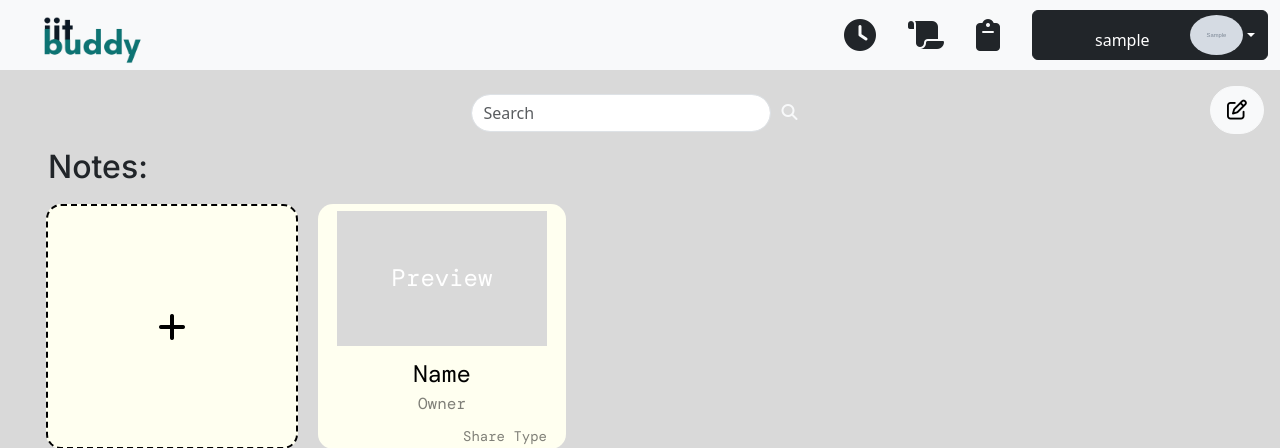
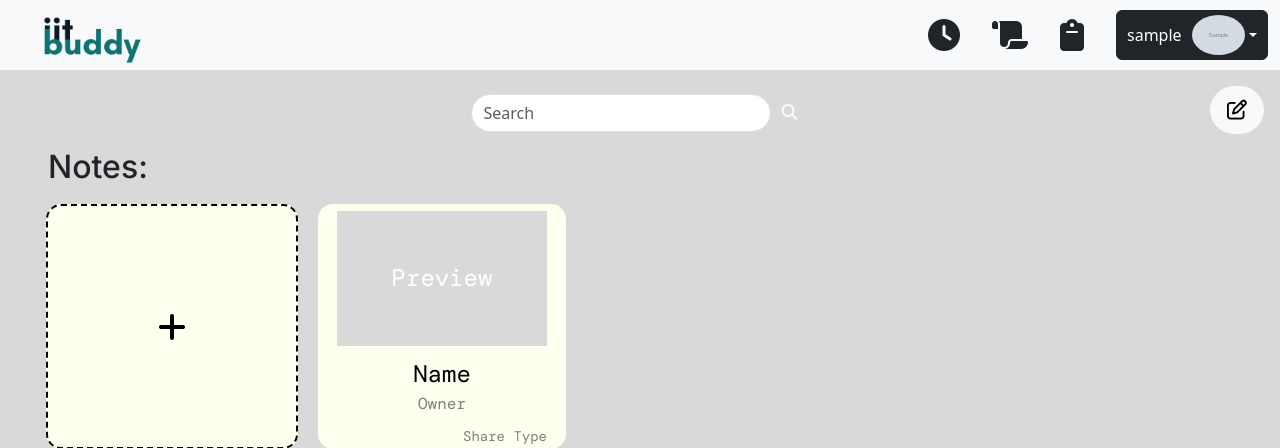
Before and after one commit to caineirb/CSC181-IIT-Buddy, a Flask app: template modules/templates/main.html in a window 1280 px wide. Shown: the top 448 px of the page. Run offline with Flask 3, Linux system fonts and the light colour scheme; the template is opened without the code that fills it: most values are stand-ins (such as "Sample title", 1, 10 or a date in 2020); grey boxes marked "Sample" are stand-in pictures; some libraries are stand-ins or nearby versions; some web fonts are replaced.

Commit message:
removed border none in line 169 main, centered profile name in base

```diff
--- a/modules/templates/base.html
+++ b/modules/templates/base.html
@@ -66,30 +66,21 @@
                     </a>
 
                     <div class="dropdown">
-                        <button class="btn btn-dark dropdown-toggle d-flex align-items-center" type="button" id="navbarDropdownMenu" data-bs-toggle="dropdown" aria-haspopup="true" aria-expanded="false" style="width: auto; height: 50px;">
-                            <div style="box-sizing: border-box; margin-left: 50px; margin-right: 40px; margin-top: 10px;">
+                        <button class="btn btn-dark dropdown-toggle d-flex align-items-center justify-content-between" type="button" id="navbarDropdownMenu" data-bs-toggle="dropdown" aria-haspopup="true" aria-expanded="false" style="width: auto; height: 50px; padding: 0 10px;">
+                            <div class="d-flex flex-grow-1 justify-content-center" style="margin-right: 10px;"> <!-- Center the text with Flexbox -->
                                 {% block name %}
-                                    <p>placeholder</p>
+                                    <p class="m-0" style="font-size: 16px;">placeholder</p> <!-- Inline font size for example -->
                                 {% endblock %}
                             </div>
                             <img src="{% block image %}{{ url_for('static', filename='images/LOUISE/placeholderprofile.jpg') }}{% endblock %}" class="rounded-circle" height="40" alt="placeholder" loading="lazy"/>
                         </button>
 
-
-
-                        <ul
-                        class="dropdown-menu dropdown-menu-dark dropdown-menu-end"
-                        aria-labelledby="navbarDropdownMenu"
-                        >
-                        <li>
-                            <a class="dropdown-item" href="/">My Profile</a>
-                        </li>
-                        <li>
-                            <a class="dropdown-item" href="/logout">Logout</a>
-                        </li>
-
+                        <ul class="dropdown-menu dropdown-menu-dark dropdown-menu-end" aria-labelledby="navbarDropdownMenu">
+                            <li><a class="dropdown-item" href="/">My Profile</a></li>
+                            <li><a class="dropdown-item" href="/logout">Logout</a></li>
                         </ul>
                     </div>
+
                 </div>
             </div>
 
--- a/modules/templates/main.html
+++ b/modules/templates/main.html
@@ -166,7 +166,7 @@
           </div>
 
           <div class="d-flex">
-            <select name="ReviewersType" id="ReviewersType" class="form-select me-2" style="max-width: 150px; color: black; border: none;">
+            <select name="ReviewersType" id="ReviewersType" class="form-select me-2" style="max-width: 150px; color: black;">
               <option value="Flashcard">Flashcard</option>
               <option value="Identification">Identification</option>
               <option value="Multiple Choice">Multiple Choice</option>
```
